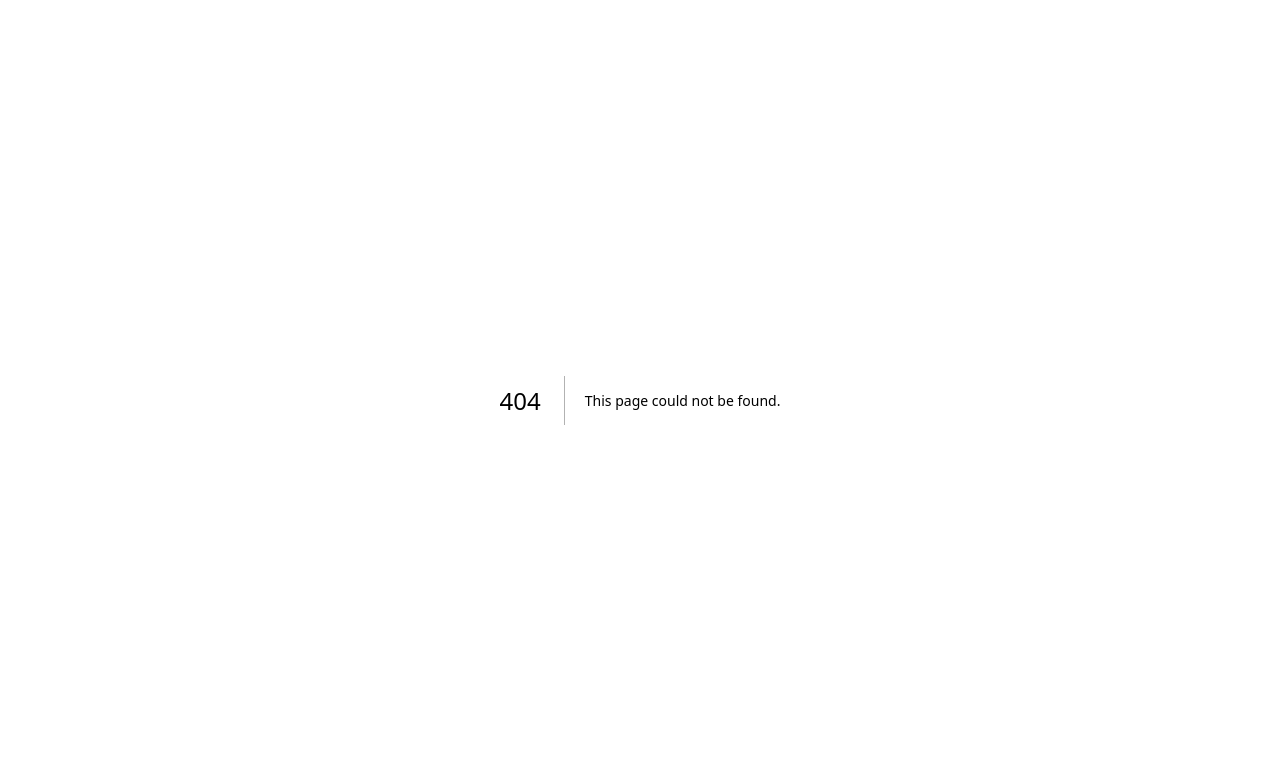
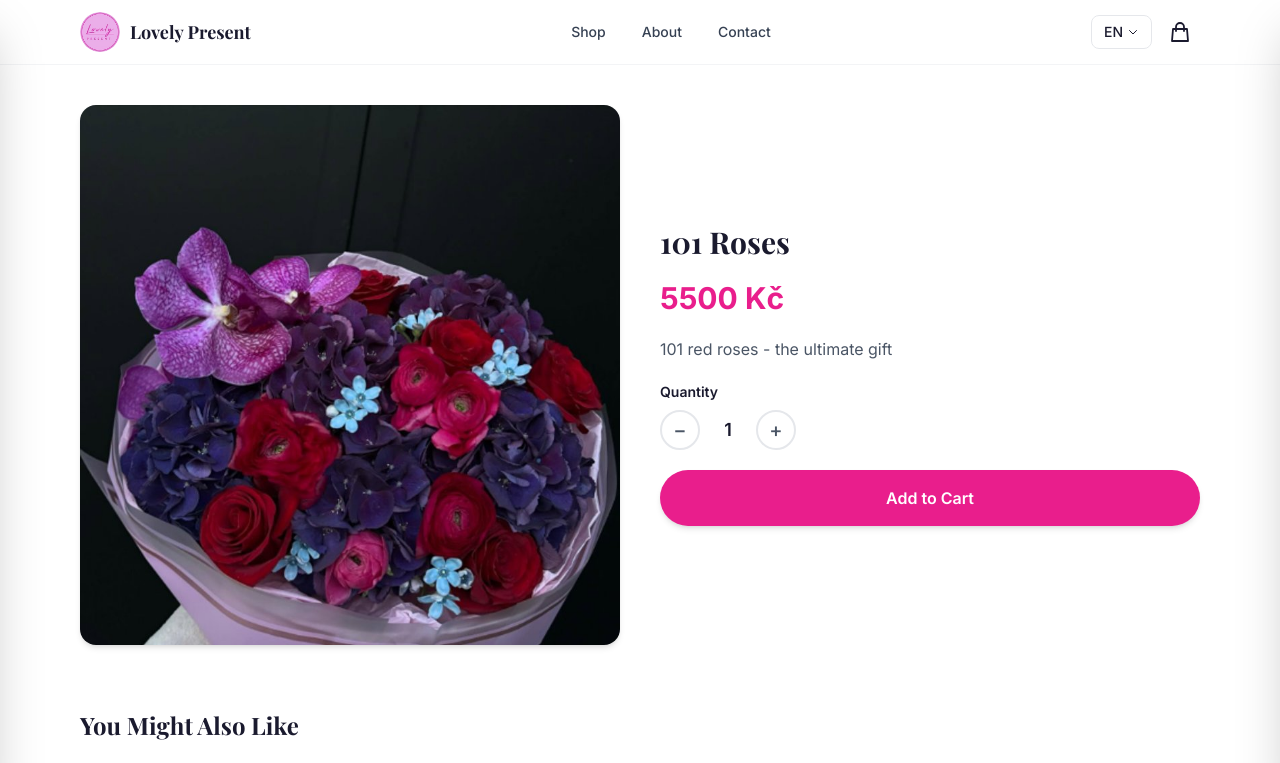
Before and after one commit to ilyaa9335-svg/lovely-present-web, a Next.js app: page /en/product/101-roses in a window 1280 px wide. Before the commit this address had no page. Shown: the top 763 px of the page. Built offline with nearby package versions, Linux system fonts and the light colour scheme; a web font is replaced by a local one.

Commit message:
feat: add product detail page with quantity and related products
Co-Authored-By: Claude Sonnet 4.6 <noreply@anthropic.com>

```diff
--- /dev/null
+++ b/src/app/[lang]/product/[slug]/page.tsx
@@ -0,0 +1,122 @@
+"use client";
+
+import { useState } from "react";
+import Image from "next/image";
+import { useParams, notFound } from "next/navigation";
+import { useTranslation } from "@/hooks/useTranslation";
+import { useCart } from "@/context/CartContext";
+import { getProductBySlug, products } from "@/lib/products";
+import ProductCard from "@/components/ProductCard";
+
+export default function ProductDetailPage() {
+  const params = useParams();
+  const slug = params?.slug as string;
+  const { t, lang } = useTranslation();
+  const { addItem } = useCart();
+  const [quantity, setQuantity] = useState(1);
+
+  const product = getProductBySlug(slug);
+
+  if (!product) {
+    notFound();
+  }
+
+  // Related products: same category, fill with others if < 4
+  const sameCategory = products.filter(
+    (p) => p.category === product.category && p.id !== product.id
+  );
+  const others = products.filter(
+    (p) => p.category !== product.category && p.id !== product.id
+  );
+  const related = [...sameCategory, ...others].slice(0, 4);
+
+  const handleAddToCart = () => {
+    for (let i = 0; i < quantity; i++) {
+      addItem(product);
+    }
+  };
+
+  return (
+    <div className="max-w-6xl mx-auto px-4 py-10">
+      {/* Main product section */}
+      <div className="flex flex-col md:flex-row gap-10">
+        {/* Image */}
+        <div className="w-full md:w-1/2">
+          <div className="relative aspect-square rounded-2xl overflow-hidden shadow-md">
+            <Image
+              src={product.image}
+              alt={product.name[lang]}
+              fill
+              className="object-cover"
+              sizes="(max-width: 768px) 100vw, 50vw"
+              priority
+            />
+          </div>
+        </div>
+
+        {/* Details */}
+        <div className="w-full md:w-1/2 flex flex-col justify-center gap-5">
+          <h1 className="font-serif text-3xl font-bold text-[var(--color-navy)]">
+            {product.name[lang]}
+          </h1>
+
+          <p className="text-3xl font-bold text-[var(--color-pink-brand)]">
+            {product.price} Kč
+          </p>
+
+          <p className="text-gray-600 text-base leading-relaxed">
+            {product.description[lang]}
+          </p>
+
+          {/* Quantity selector */}
+          <div>
+            <p className="text-sm font-semibold text-[var(--color-navy)] mb-2">
+              {t.product.quantity}
+            </p>
+            <div className="flex items-center gap-3">
+              <button
+                onClick={() => setQuantity((q) => Math.max(1, q - 1))}
+                className="w-10 h-10 rounded-full border-2 border-gray-200 flex items-center justify-center text-gray-600 hover:border-[var(--color-pink-brand)] hover:text-[var(--color-pink-brand)] transition-colors text-xl leading-none font-medium"
+                aria-label="Decrease quantity"
+              >
+                −
+              </button>
+              <span className="w-8 text-center text-lg font-semibold text-[var(--color-navy)]">
+                {quantity}
+              </span>
+              <button
+                onClick={() => setQuantity((q) => q + 1)}
+                className="w-10 h-10 rounded-full border-2 border-gray-200 flex items-center justify-center text-gray-600 hover:border-[var(--color-pink-brand)] hover:text-[var(--color-pink-brand)] transition-colors text-xl leading-none font-medium"
+                aria-label="Increase quantity"
+              >
+                +
+              </button>
+            </div>
+          </div>
+
+          {/* Add to cart button */}
+          <button
+            onClick={handleAddToCart}
+            className="w-full py-4 rounded-full bg-[var(--color-pink-brand)] text-white font-semibold text-base hover:opacity-90 transition-opacity shadow-md"
+          >
+            {t.product.addToCart}
+          </button>
+        </div>
+      </div>
+
+      {/* Related products */}
+      {related.length > 0 && (
+        <div className="mt-16">
+          <h2 className="font-serif text-2xl font-bold text-[var(--color-navy)] mb-6">
+            {t.product.related}
+          </h2>
+          <div className="grid grid-cols-1 sm:grid-cols-2 lg:grid-cols-4 gap-6">
+            {related.map((p) => (
+              <ProductCard key={p.id} product={p} />
+            ))}
+          </div>
+        </div>
+      )}
+    </div>
+  );
+}
```
